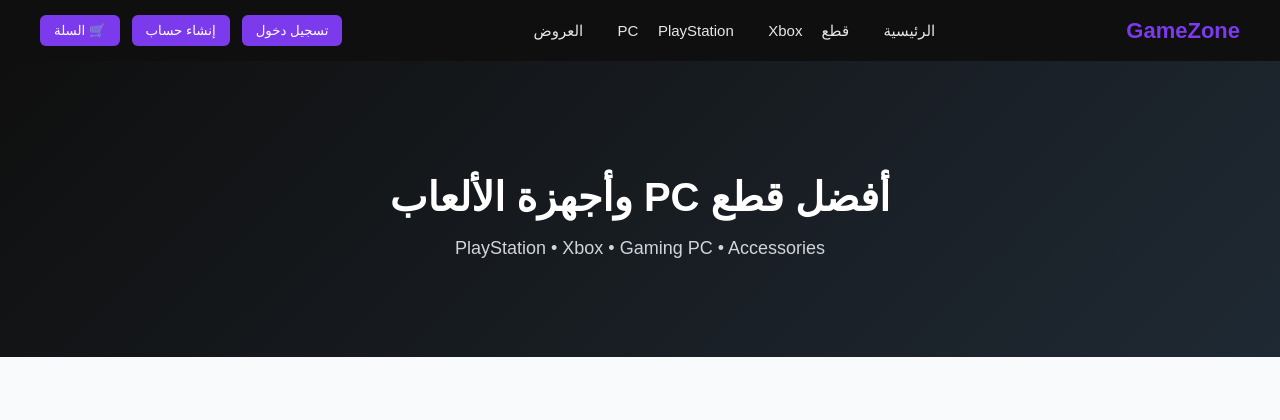
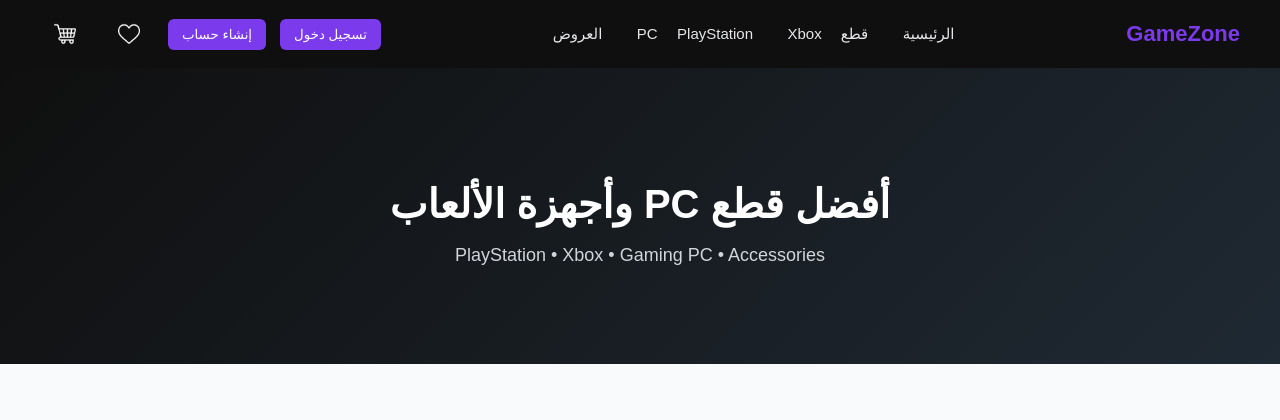
Before and after one commit to MohammedOAloufi/courseproject, a Django app: page / in a window 1280 px wide. Shown: the top 420 px of the page. Run offline with Django 5.2, Linux system fonts and the light colour scheme.

Commit message:
add icons and modify

```diff
--- a/templates/header.html
+++ b/templates/header.html
@@ -1,4 +1,5 @@
-<!-- header.html -->
+{% load static %}
+
 <style>
   header {
     background: #0f0f0f;
@@ -29,7 +30,7 @@
   .actions {
     display: flex;
     align-items: center;
-    gap: 12px;
+    gap: 14px;
   }
 
   .actions button {
@@ -58,6 +59,40 @@
   .logout-btn:hover {
     background: #b91c1c;
   }
+
+  /* ===== أيقونات القلب والسلة ===== */
+  .icon-btn {
+    background: transparent !important;
+    border: none;
+    cursor: pointer;
+    padding: 6px;
+    display: flex;
+    align-items: center;
+  }
+
+  /* افتراضي: أبيض */
+  .icon-btn img {
+    width: 22px;
+    height: 22px;
+    filter: brightness(0) invert(1);
+    transition: filter 0.25s ease, transform 0.25s ease;
+  }
+
+  /* Hover القلب → أحمر */
+  .icon-btn.heart:hover img {
+    filter: brightness(0) saturate(100%)
+            invert(24%) sepia(96%) saturate(7461%)
+            hue-rotate(357deg) brightness(95%) contrast(120%);
+    transform: scale(1.15);
+  }
+
+  /* Hover السلة → بنفسجي */
+  .icon-btn.cart:hover img {
+    filter: brightness(0) saturate(100%)
+            invert(36%) sepia(74%) saturate(3566%)
+            hue-rotate(246deg) brightness(95%) contrast(115%);
+    transform: scale(1.15);
+  }
 </style>
 
 <header>
@@ -74,17 +109,14 @@
   <div class="actions">
 
     {% if user.is_authenticated %}
-      <!-- ترحيب باسم المستخدم -->
       <span class="welcome">
         👋 مرحبًا، {{ user.username }}
       </span>
 
-      <!-- تسجيل خروج (POST للحماية) -->
       <form method="post" action="{% url 'logout' %}">
         {% csrf_token %}
         <button type="submit" class="logout-btn">تسجيل خروج</button>
       </form>
-
     {% else %}
       <a href="{% url 'login' %}">
         <button>تسجيل دخول</button>
@@ -95,8 +127,15 @@
       </a>
     {% endif %}
 
-    <!-- السلة تظهر دائمًا -->
-    <button>🛒 السلة</button>
+    <!-- المفضلة -->
+    <button class="icon-btn heart" title="المفضلة">
+      <img src="{% static 'icons/heart.png' %}" alt="المفضلة">
+    </button>
+
+    <!-- السلة -->
+    <button class="icon-btn cart" title="السلة">
+      <img src="{% static 'icons/shopping.png' %}" alt="السلة">
+    </button>
 
   </div>
 </header>
```
Also changed, not shown: db.sqlite3, static/icons/heart.png (added), static/icons/shopping.png (added).
